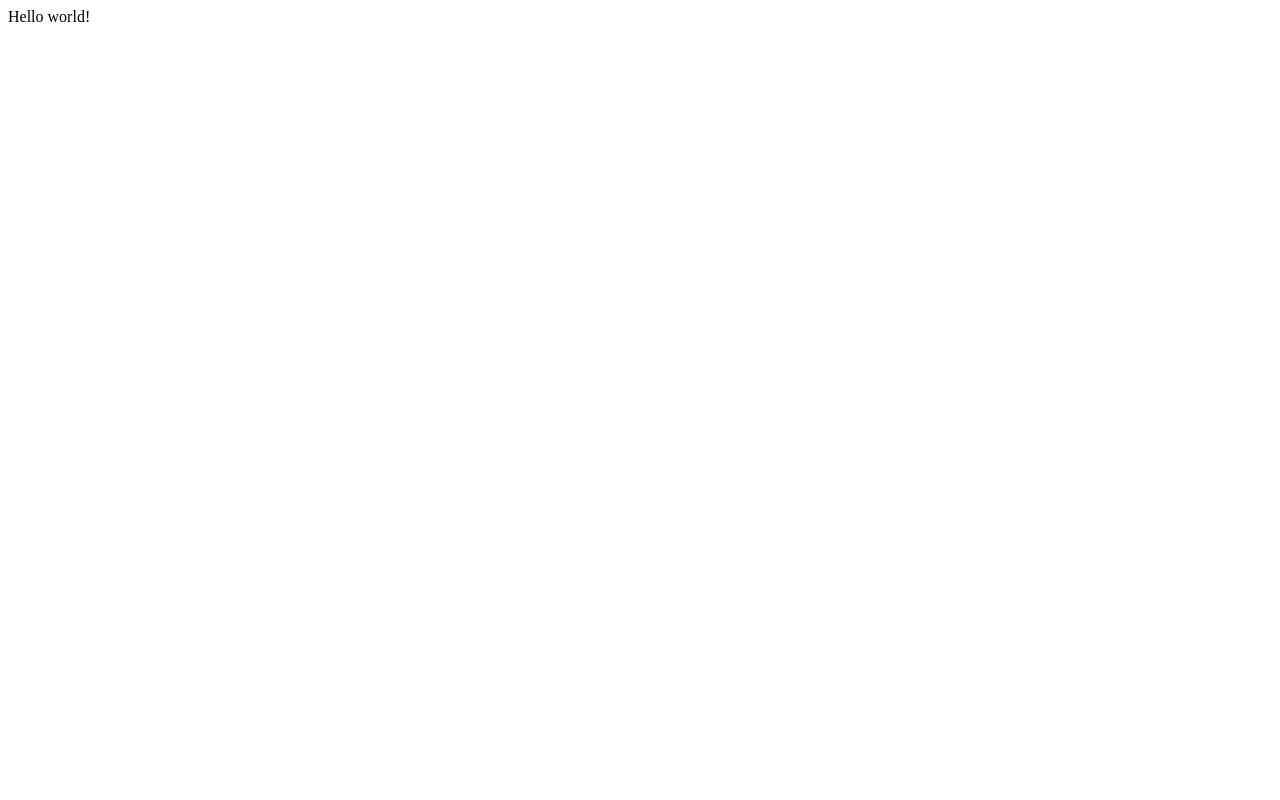
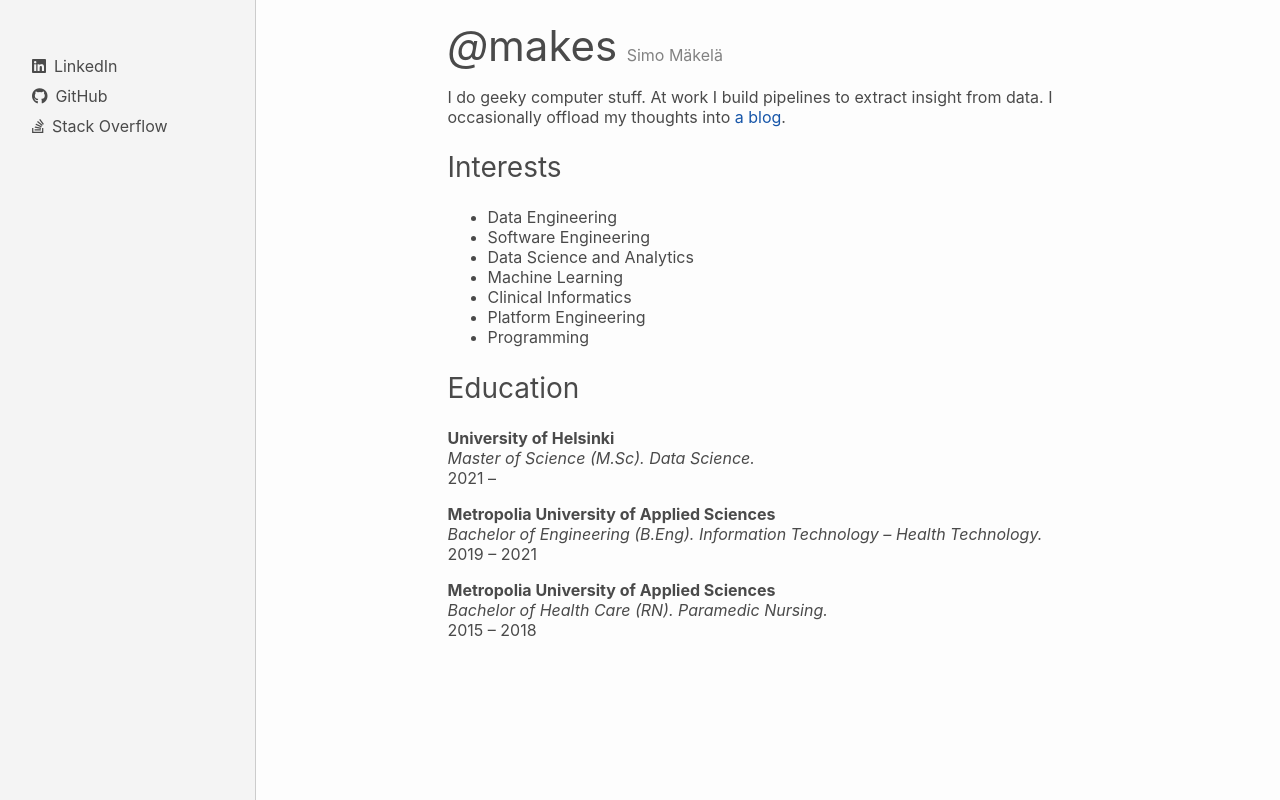
Before and after one commit to makes/makes.github.io, a plain HTML site: page index.html in a window 1280 px wide. Drawn offline with Linux system fonts and the light colour scheme.

Commit message:
add content

```diff
--- a/index.html
+++ b/index.html
@@ -1 +1,45 @@
-Hello world!
+<!DOCTYPE html>
+<html lang="en">
+<head>
+    <meta charset="UTF-8">
+    <meta name="viewport" content="width=device-width, initial-scale=1.0">
+    <title>Your Name - Data Engineer & Software Developer</title>
+    <!-- FontAwesome CDN -->
+    <link rel="stylesheet" href="https://cdnjs.cloudflare.com/ajax/libs/font-awesome/6.5.1/css/all.min.css">
+    <link rel="stylesheet" href="style.css">
+</head>
+<body>
+    <div class="container">
+        <main>
+            <div class="content">
+                <header>
+                    <h1><i>@</i>makes</h1>
+                    <p class="suppressed">Simo Mäkelä</p>
+                </header>
+                <p>I do geeky computer stuff. At work I build pipelines to extract insight from data. I occasionally offload my thoughts into <a href="blog">a blog</a>.</p>
+                <h2>Interests</h2>
+                <ul>
+                    <li>Data Engineering</li><li>Software Engineering</li><li>Data Science and Analytics</li><li>Machine Learning</li><li>Clinical Informatics</li><li>Platform Engineering</li><li>Programming</li>
+                </ul>
+                <h2>Education</h2>
+                <p><b>University of Helsinki</b><br>
+                <i>Master of Science (M.Sc). Data Science.</i><br>
+                2021&nbsp;&ndash;</p>
+                <p><b>Metropolia University of Applied Sciences</b><br>
+                <i>Bachelor of Engineering (B.Eng). Information Technology &ndash; Health&nbsp;Technology.</i><br>
+                2019&nbsp;&ndash;&nbsp;2021</p>
+                <p><b>Metropolia University of Applied Sciences</b><br>
+                <i>Bachelor of Health Care (RN). Paramedic Nursing.</i><br>
+                2015&nbsp;&ndash;&nbsp;2018</p>
+            </div>
+        </main>
+        <aside>
+            <ul>
+                <li><a href="https://fi.linkedin.com/in/makes" target="_blank"><i class="fab fa-linkedin"></i> LinkedIn</a></li>
+                <li><a href="https://github.com/makes" target="_blank"><i class="fab fa-github"></i> GitHub</a></li>
+                <li><a href="https://stackoverflow.com/users/287954/makes" target="_blank"><i class="fab fa-stack-overflow"></i> Stack Overflow</a></li>
+            </ul>
+        </aside>
+    </div>
+</body>
+</html>
--- /dev/null
+++ b/style.css
@@ -0,0 +1,190 @@
+:root {
+    --sidebar-width: 255px;
+
+    /* Light theme colors */
+    --background-color-light: #fdfdfd;
+    --text-color-light: #4a4a4a; /* #111; */
+    --text-color-suppressed-light: #828282;
+    --link-color-light: #1756a9;
+    --sidebar-bg-light: #f4f4f4; /* #eeeeff; */
+    --sidebar-border-light: #ccc;
+    --sidebar-text-color-light: #4a4a4a;
+
+    /* Dark theme colors */
+    --background-color-dark: #181818;
+    --text-color-dark: #bbb;
+    --text-color-suppressed-dark: #575757;
+    --link-color-dark: #79b8ff;
+    --sidebar-bg-dark: #212121;
+    --sidebar-border-dark: #212121;
+    --sidebar-text-color-dark: #bbb;
+}
+
+body, html {
+    height: 100%; /* Full viewport height */
+    margin: 0;
+    padding: 0;
+    font-family: -apple-system, system-ui, BlinkMacSystemFont, "Segoe UI", "Segoe UI Emoji", "Segoe UI Symbol", "Apple Color Emoji", Roboto, Helvetica, Arial, sans-serif;
+    font-size: 16px;
+    background-color: var(--background-color-light);
+    color: var(--text-color-light);
+    box-sizing: border-box;
+}
+
+.container {
+    display: flex;
+    flex-direction: row;
+    height: 100%;
+}
+
+main {
+    flex-grow: 1;
+    padding: 20px 0 0 0; /* 20px 20px 20px 20px; */
+    /* max-width: 800px; */
+    margin-left: calc(var(--sidebar-width) + 60px); /* Sidebar width plus some extra space */
+    margin-right: 60px;
+}
+
+.content {
+    max-width: 640px; /* Maximum width for the main content */
+    margin-left: auto; /* Centering the main content */
+    margin-right: auto; /* Adjust right margin for center alignment */
+}
+
+header h1, header p {
+    display: inline;
+    margin-right: 5px;
+}
+
+a {
+    color: var(--link-color-light);
+    text-decoration: none; /* remove underline */
+}
+
+a:hover {
+    color: var(--text-color-light);
+    text-decoration: underline;
+}
+
+h1, h2, h3, h4, h5, h6 {
+    font-weight: 400;
+}
+
+h1 {
+    font-size: 2.625rem;
+}
+
+h2 {
+    font-size: 1.75rem;
+}
+
+h3 {
+    font-size: 1.625rem;
+}
+
+h4 {
+    font-size: 1.25rem;
+}
+
+h5 {
+    font-size: 1.125rem;
+}
+
+h6 {
+    font-size: 1.0625rem;
+}
+
+.suppressed {
+    color: var(--text-color-suppressed-light);
+}
+
+aside {
+    width: calc(var(--sidebar-width) * 0.75);
+    background: var(--sidebar-bg-light);
+    color: var(--sidebar-text-color-light);
+    padding: 40px calc(var(--sidebar-width) * 0.125) 10px calc(var(--sidebar-width) * 0.125);
+    border-color: var(--sidebar-border-light);
+    border-style: solid;
+    border-width: 0 1.7px 0 0;
+    height: 100%;
+    position: fixed;
+    left: 0;
+    top: 0;
+}
+
+aside h2 {
+    font-size: 1.2em;
+}
+
+aside ul {
+    list-style: none;
+    padding: 0;
+}
+
+aside ul li {
+    margin-bottom: 10px;
+}
+
+aside ul li a {
+    text-decoration: none;
+    color: inherit;
+    display: flex;
+    align-items: center;
+}
+
+aside ul li i {
+    margin-right: 8px;
+}
+
+@media (max-width: 768px) {
+    .container {
+        flex-direction: column;
+    }
+
+    main {
+        height: auto;
+        margin-left: 0;
+        margin-right: 0;
+        padding: 0 20px 20px 20px;
+        max-width: 100%;
+    }
+
+    aside {
+        position: static;
+        padding: 0 30px;
+        height: auto;
+        border-width: 1.7px 0 0 0;
+        width: calc(100% - 60px);
+    }
+}
+
+@media (prefers-color-scheme: dark) {
+    body {
+        background-color: var(--background-color-dark);
+        color: var(--text-color-dark);
+    }
+
+    a {
+        color: var(--link-color-dark); /* Link color for dark theme */
+    }
+
+    a:hover {
+        color: var(--text-color-dark);
+    }
+
+    .suppressed {
+        color: var(--text-color-suppressed-dark);
+    }
+
+    aside {
+        background: var(--sidebar-bg-dark);
+        color: var(--sidebar-text-color-dark);
+        border-color: var(--sidebar-border-dark);
+    }
+
+    aside ul li a {
+        color: inherit;
+    }
+
+    /* Additional dark theme styles if needed */
+}
```
